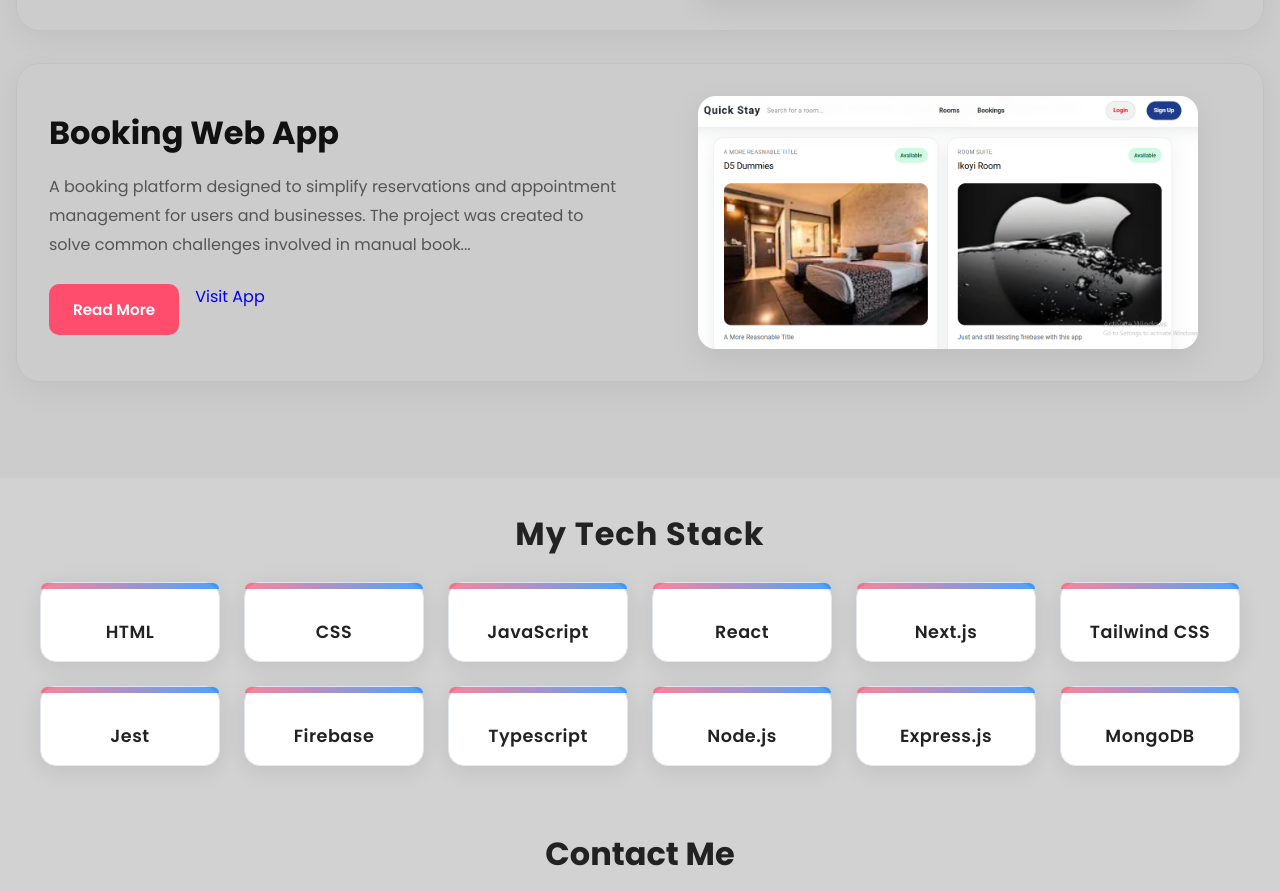
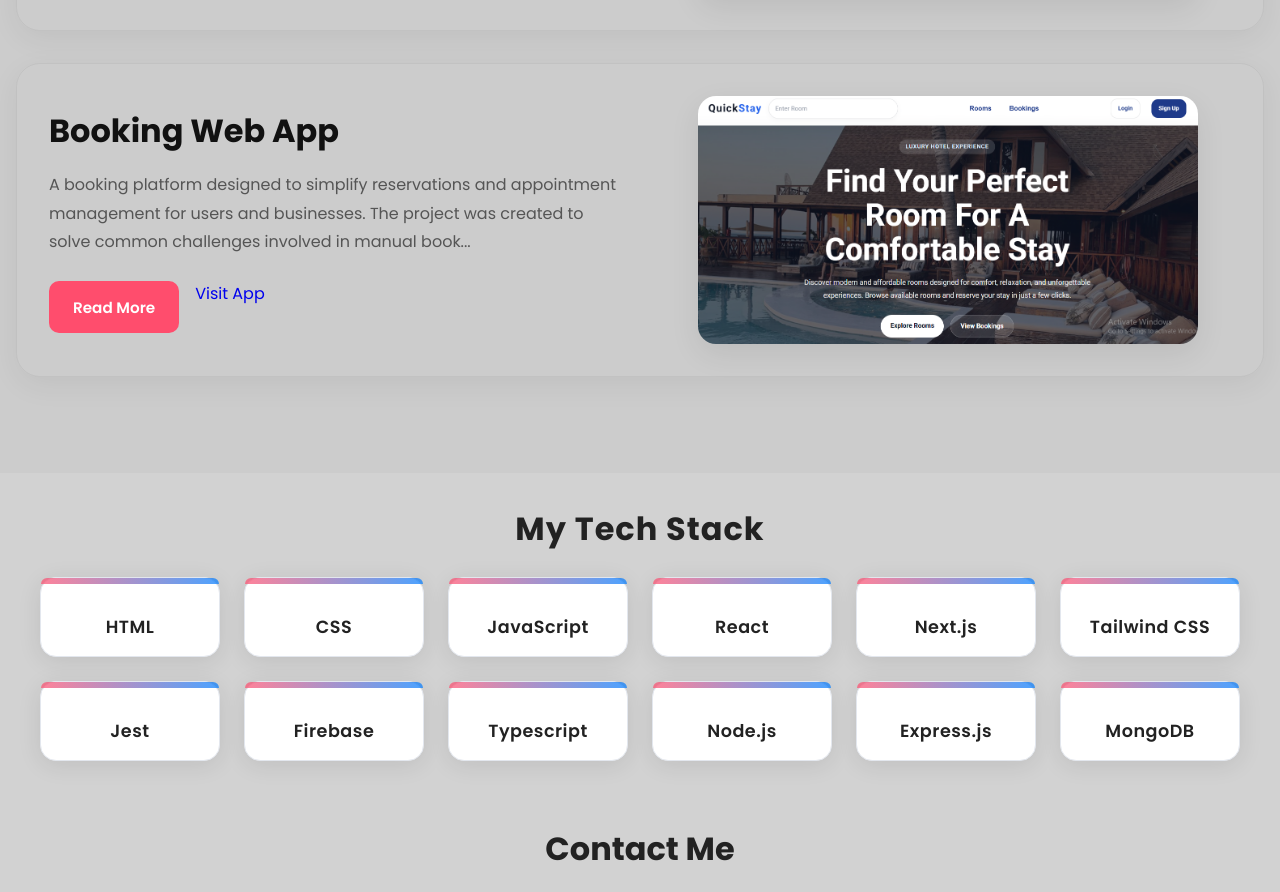
Before and after one commit to BenkillerX/Portfolio, a React (Vite) app: page / in a window 1280 px wide. Shown: the part 1776-2668 px from the top of the page. Built offline with nearby package versions, Linux system fonts and the light colour scheme.

Commit message:
Updated the Image for the booking app

```diff
--- a/index.html
+++ b/index.html
@@ -2,7 +2,6 @@
 <html lang="en">
   <head>
     <meta charset="UTF-8" />
-    <link rel="icon" type="image/svg+xml" href="/vite.svg" />
     <meta name="viewport" content="width=device-width, initial-scale=1.0" />
     <title>DevBen-Portfolio</title>
   </head>
--- a/src/Components/Projects.jsx
+++ b/src/Components/Projects.jsx
@@ -10,8 +10,8 @@ const projects = [
   },
   {
   title: "Booking Web App",
-  img: "/booking-app.png",
-  url: "https://booking-app-ben-dev27.vercel.app",
+  img: "/QuickStay.png",
+  url: "https://booking-app-ben-dev27.vercel.app/",
   description:
     "A booking platform designed to simplify reservations and appointment management for users and businesses. The project was created to solve common challenges involved in manual booking processes such as scheduling conflicts, poor organization, and inefficient customer management. The platform features a clean and responsive interface where users can browse available services, select booking dates, and manage reservations seamlessly. Built using React for the frontend, Firebase for backend services and authentication, and Tailwind CSS for styling, the application focuses on performance, scalability, and user experience. Developing this project helped strengthen my understanding of dynamic user interfaces, component-based architecture, responsive web design, routing, state management, and integrating cloud databases with real-time functionality."
 },
```
Also changed, not shown: public/QuickStay.png (added).
